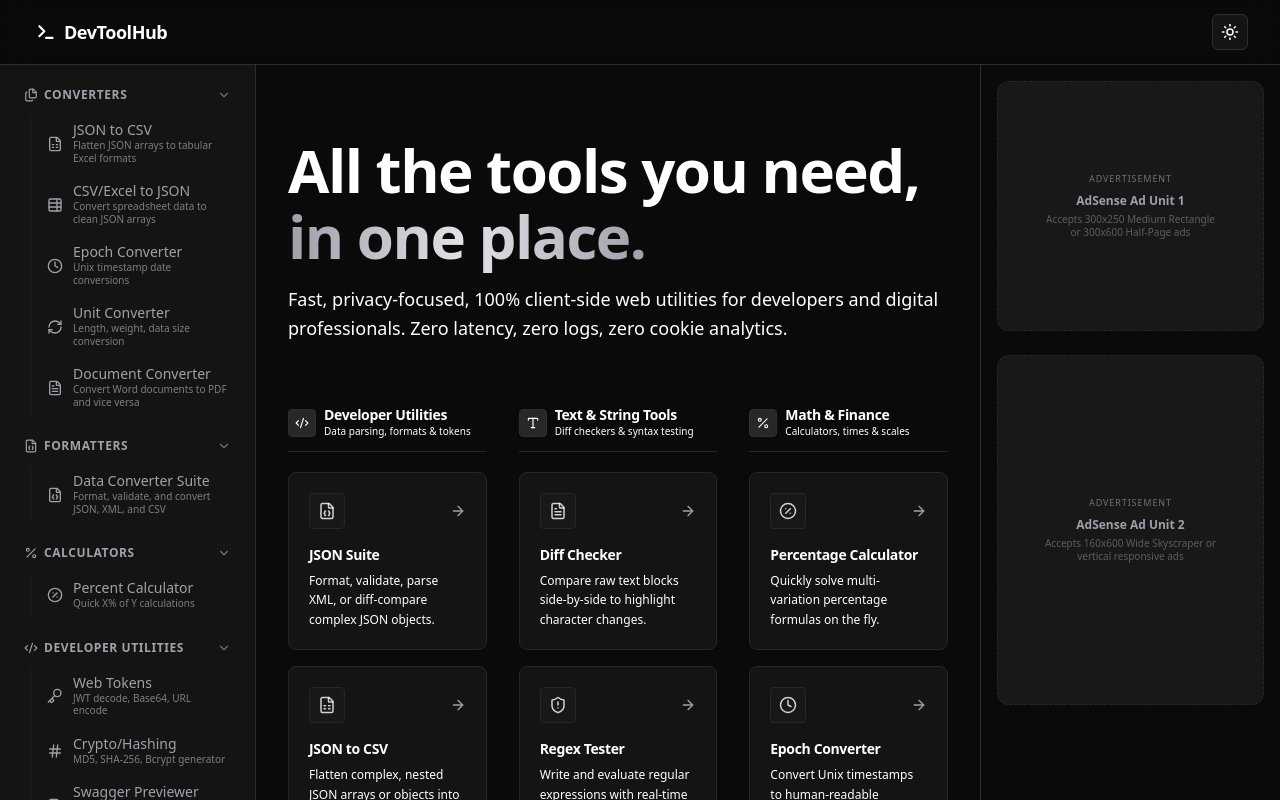
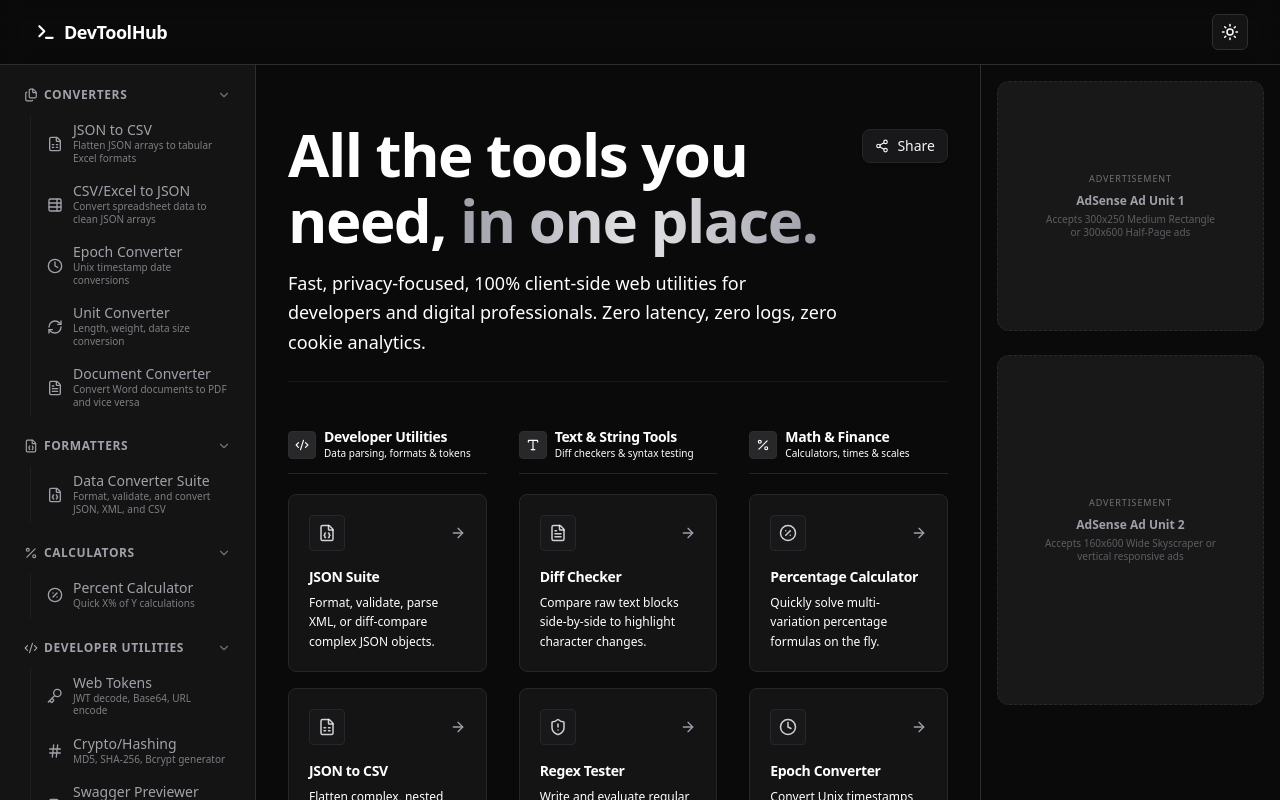
Before and after one commit to NextGenTech2/multi-utility-hub, a Next.js app: page / in a window 1280 px wide. Shown: the top 800 px of the page. Built offline with nearby package versions, Linux system fonts and the light colour scheme.

Commit message:
feat: add social media sharing button to the home page

```diff
--- a/src/app/page.tsx
+++ b/src/app/page.tsx
@@ -1,5 +1,6 @@
 import Link from "next/link";
 import { Code2, Type, Percent, FileJson, Key, Hash, FileText, ShieldAlert, Clock, PercentCircle, RefreshCw, ArrowRight, FileCode, FileSpreadsheet, Files } from "lucide-react";
+import { ShareButton } from "@/components/ShareButton";
 
 export default function Home() {
   const categories = [
@@ -108,17 +109,25 @@ export default function Home() {
   return (
     <div className="space-y-12 py-6 max-w-7xl mx-auto">
       {/* Hero Header Section */}
-      <header className="space-y-4 py-4 select-none">
-        <h1 className="text-4xl md:text-5xl lg:text-6xl font-extrabold tracking-tight text-foreground leading-[1.1] max-w-4xl">
+      <header className="flex flex-col md:flex-row md:items-start md:justify-between gap-6 border-b border-border/40 pb-6 select-none">
+        <div className="space-y-4 max-w-4xl">
+          <h1 className="text-4xl md:text-5xl lg:text-6xl font-extrabold tracking-tight text-foreground leading-[1.1]">
             All the tools you need,{" "}
             <span className="bg-gradient-to-r from-zinc-600 via-zinc-400 to-zinc-600 dark:from-zinc-400 dark:via-zinc-200 dark:to-zinc-400 bg-clip-text text-transparent">
               in one place.
             </span>
           </h1>
-        <p className="text-muted-foreground text-sm sm:text-base md:text-lg max-w-3xl leading-relaxed">
+          <p className="text-muted-foreground text-sm sm:text-base md:text-lg leading-relaxed">
             Fast, privacy-focused, 100% client-side web utilities for developers and digital professionals.
             Zero latency, zero logs, zero cookie analytics.
           </p>
+        </div>
+        <div className="shrink-0 mt-2">
+          <ShareButton
+            title="DevToolHub | All Major Utilities in One Place"
+            text="Access high-performance developer tools, conversion tools, formatting suites, and utilities client-side."
+          />
+        </div>
       </header>
 
       {/* Responsive Column-Category Grid */}
```
Lines whose indentation alone changed are shown as unchanged.
